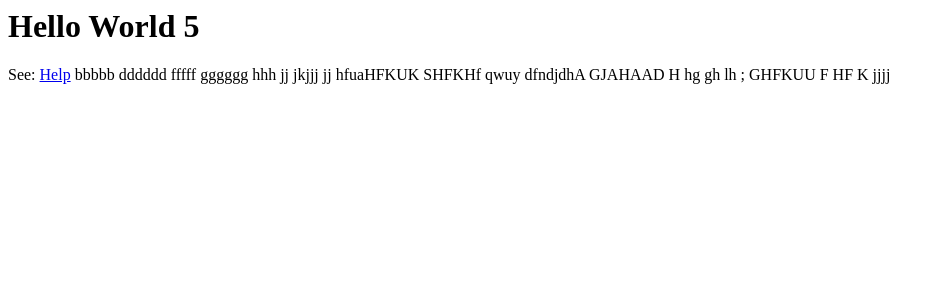
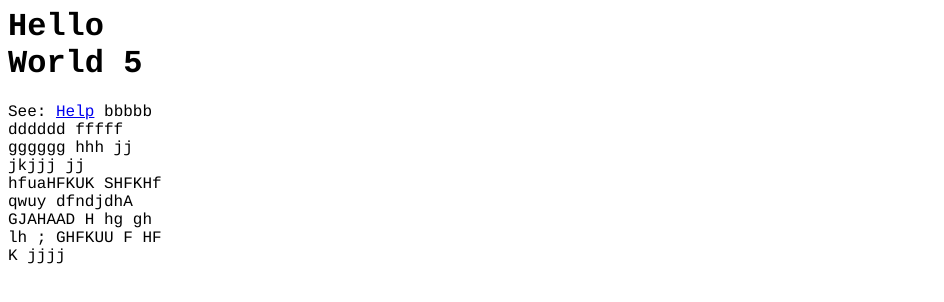
Before and after one commit to tacob-ryffine/philiprbrenan.github.io, a plain HTML site: page index.html in a window 1280 px wide. Shown: the whole page, without its empty margins (0-944 px from the left). Drawn offline with Linux system fonts and the light colour scheme.

Commit message:
Update index.html

```diff
--- a/index.html
+++ b/index.html
@@ -1,4 +1,17 @@
-<h1>Hello World 5</h1>
+<html>
+  <head>
+    <style>
+      div {
+        font-family: Courier;
+        width: 10em;
+      }
+    </style>
+  </head>
+  <body>
+    <div>
+      <h1>Hello World 5</h1>
 <div style="width=10em">
 <p>See: <a href="/help.html">Help</a> bbbbb dddddd fffff gggggg hhh jj jkjjj jj hfuaHFKUK SHFKHf qwuy dfndjdhA GJAHAAD H hg gh lh ; GHFKUU F HF K jjjj </p>
 </div>
+  </body>
+</html>
```
